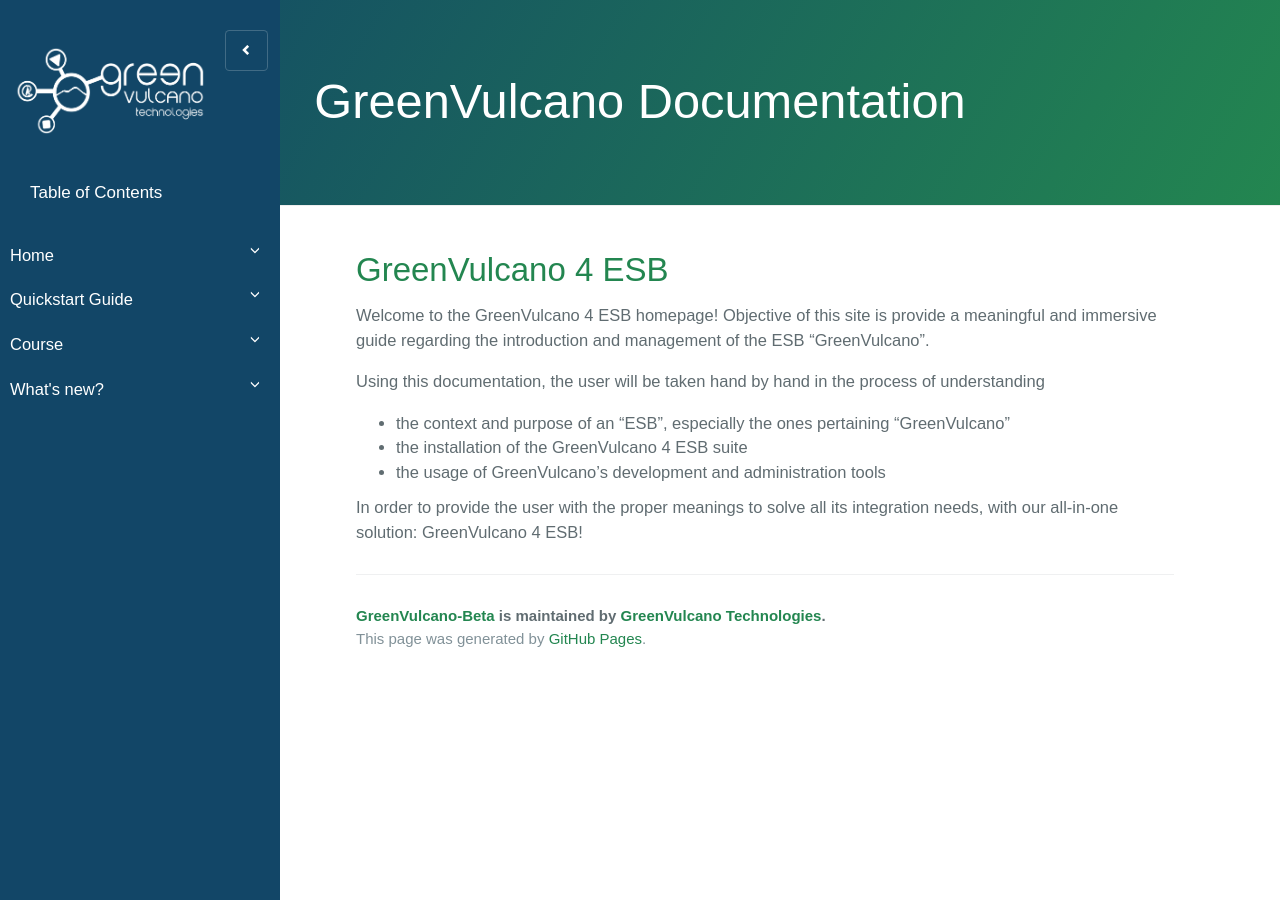
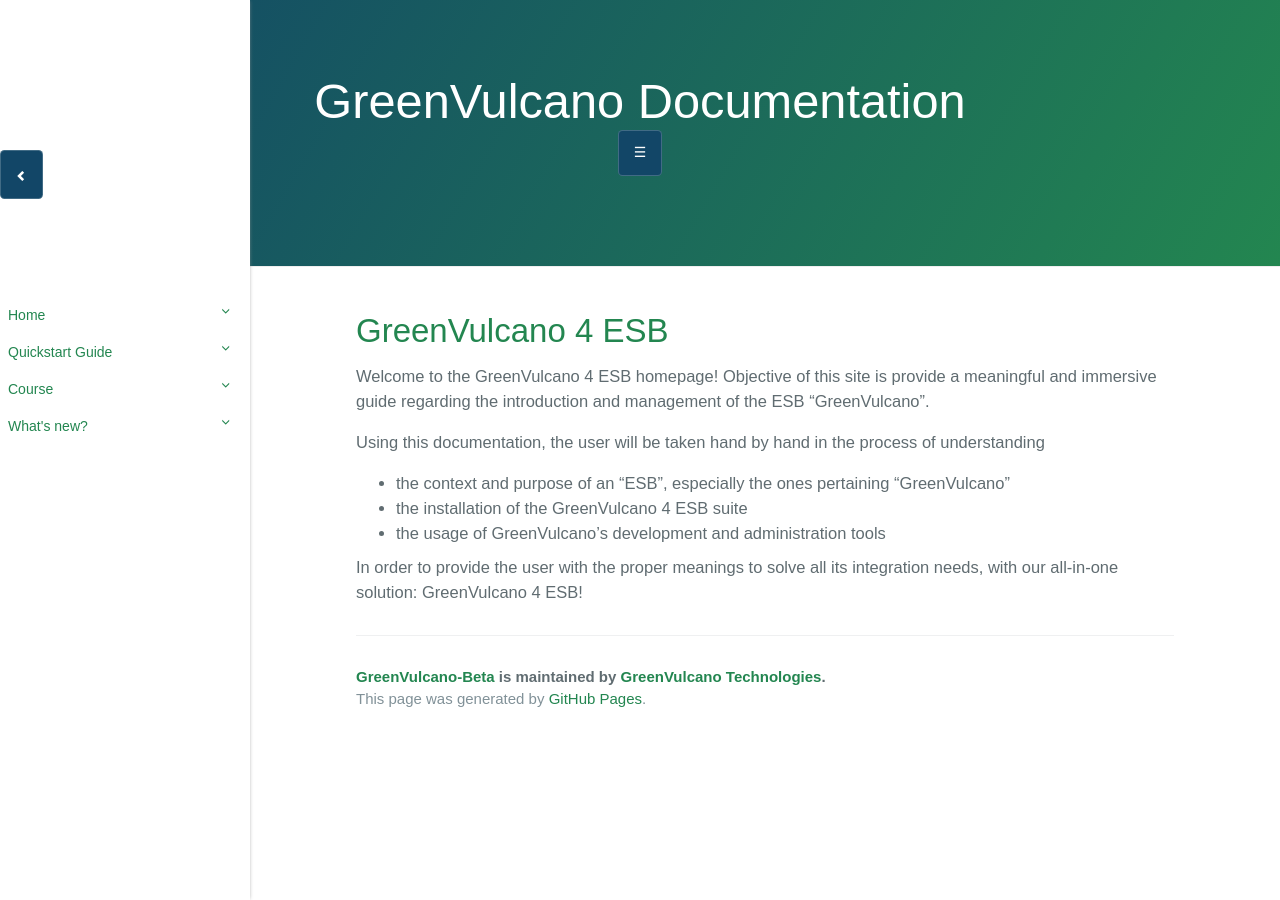
Before and after one commit to dianamw/GreenVulcano-Beta, a Jekyll site: the page built from README.md, in a window 1280 px wide. Built offline with Jekyll 4.4.1, drawn with Linux system fonts in a browser that asks for light colours; our own code applies the rules of GitHub Pages for plain Markdown files; the repository's description, which GitHub fills in, is left out.

Commit message:
Update style.scss

```diff
--- a/assets/css/style.scss
+++ b/assets/css/style.scss
@@ -50,10 +50,11 @@ a, a:hover, a:focus {
     height: 100%;
     position: fixed;
     z-index: 1;
-    width: 280px;
+    width: 250px;
     top: 0;
     left: 0;
-    background-color: #124667;
+    background-color: #ffffff;
+    box-shadow: 0 0 4px -1px #939393;
     overflow-x: hidden;
     padding-top: 30px;
 }
@@ -64,12 +65,12 @@ a, a:hover, a:focus {
 
 #sidebar .sidebar-header {
     padding: 20px;
-    background: #124667;
+    background: #ffffff;
 }
 
 #sidebar ul.components {
     padding: 20px 0;
-    border-bottom: 1px solid #124667;
+    border-bottom: 1px solid #ffffff;
 }
 
 #sidebar ul p {
@@ -79,32 +80,28 @@ a, a:hover, a:focus {
 }
 
 #sidebar ul li a {
-    padding: 10px;
-    font-size: 1.0em;
-    color: #ffffff;
+    padding: 8px;
+    font-size: 0.85em;
+    color: #238650;
     display: block;
 }
 
 #sidebar ul li a:hover {
-    color: #124467;
-    background: #fff;
+    background-color: #238650;
+    color: #ffffff;
+}
+#sidebar ul li a:focus {
+    background-color: #238650;
+    color: #ffffff;
 }
 
 #sidebar ul li.active > a, a[aria-expanded="true"] {
-    color: #fff;
-    background: #124667;
+    background: #ffffff;
 }
 
 #submenu {
   padding-left:20px;
 }
-
-#title-sidebar {
-    color: #ffffff;
-    padding-top: 5px;
-    margin-left: 20px;
-    font-size: 20px;
-  }
 
 a[data-toggle="collapse"] {
     position: relative;
@@ -124,13 +121,18 @@ a[aria-expanded="true"]::before {
 }
 
 ul ul a {
-    font-size: 0.9em !important;
+    font-size: 0.85em !important;
     padding-left: 50px !important;
-    background: #124667;
+    background: #ffffff;
+}
+
+ul ul a:focus {
+    color:#fffffff;
+    background: #238650;
 }
 
 /*-- Close Button Style --*/
-.closebtn {
+/*.closebtn {
     position: absolute;
     top: 0px;
     right: 12px;
@@ -141,21 +143,17 @@ ul ul a {
 }
 
 .toolbar{
-    height: 70px;
-    width: 100%;
     position: fixed;
     padding: 17px 20px 20px 20px;
     padding-right: 0;
-    text-align: left;
-    font-size: 13px;
     top: 10px;
     left: 0px;
-	}
+	}*/
+
 /*--- Logo ---*/
 .logo {
     width: 180px;
-    height: 80px;
-    margin-left: 10px;
+    margin-left: 50px;
 }
 
 /* --- Main Style --- */
@@ -196,16 +194,34 @@ ul ul a {
 
 /* --- Mediaqueries --- */
 @media (max-width: 768px) {
+    .project-name {
+	 margin-left: 150px;
+	}
+
     #sidebar {
-        margin-left: 0px;
-    }
+       	margin-left: 0px;
+    	width: 180px;
+    	font-size: 15px;
+	}
+
     #sidebar.active {
         margin-left: 0;
     }
     #sidebarCollapse span {
         display: none;
     }
-    .main-content {
+
+    .logo {
+	width: 130px;
+    	margin-left: 30px;
+	}
+
+    #main-content {
 	margin-left: 30px;
 	}
+
+    #main {
+	margin-left: 200px;
+	}
+
 }
```
